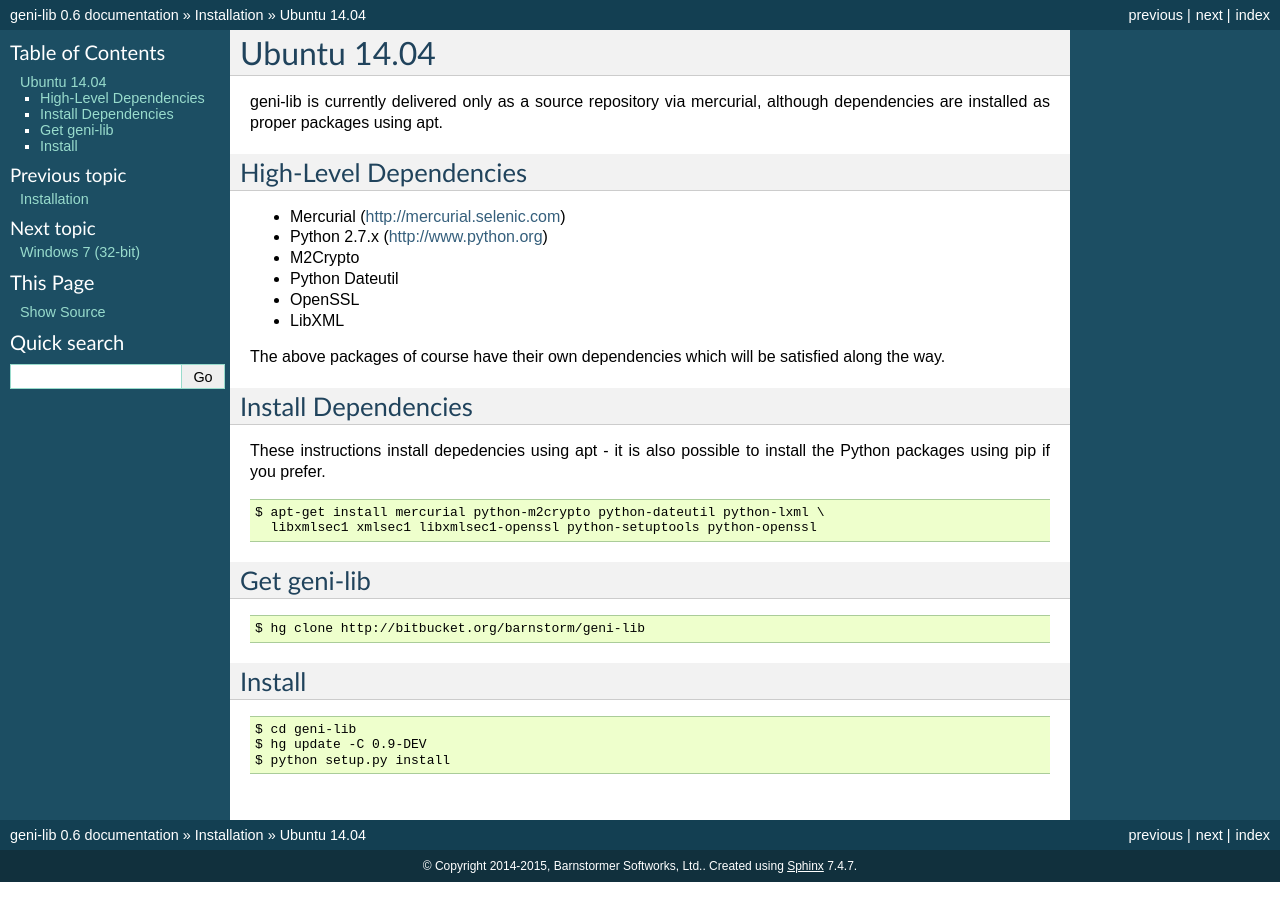
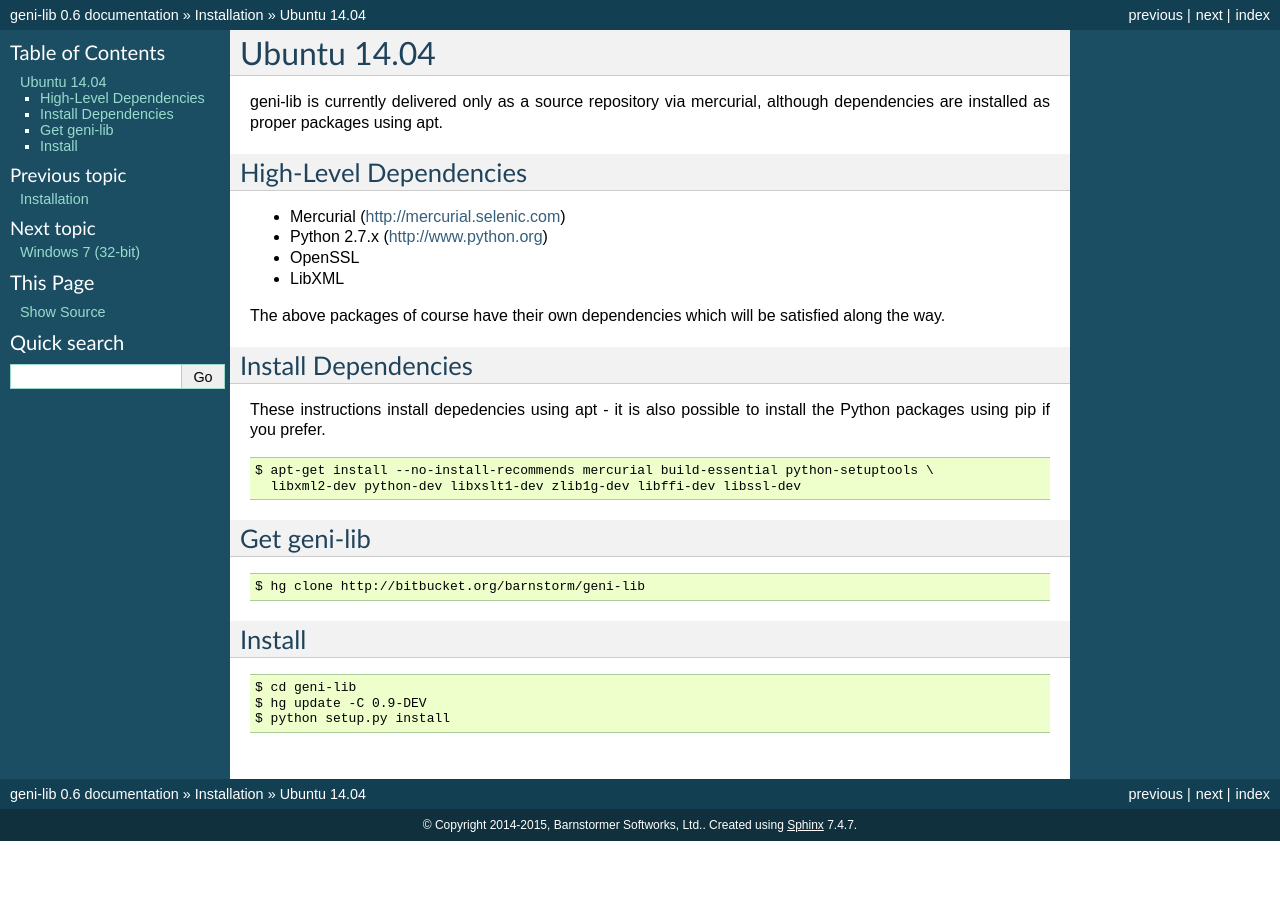
Before and after one commit to kaimast/geni-lib3, a Sphinx documentation site: the page built from docs/source/intro/ubuntu.rst, in a window 1280 px wide. Built offline with Sphinx 7.4.7, drawn with Linux system fonts in a browser that asks for light colours; pages that are not in the unit, such as notebooks, are missing from menus.

Commit message:
Update docs, convert to setuptools

```diff
--- a/docs/source/intro/ubuntu.rst
+++ b/docs/source/intro/ubuntu.rst
@@ -16,8 +16,6 @@
 
 * Mercurial (http://mercurial.selenic.com)
 * Python 2.7.x (http://www.python.org)
-* M2Crypto
-* Python Dateutil
 * OpenSSL
 * LibXML
 
@@ -32,8 +30,8 @@
 
 ::
 
-  $ apt-get install mercurial python-m2crypto python-dateutil python-lxml \
-    libxmlsec1 xmlsec1 libxmlsec1-openssl python-setuptools python-openssl
+  $ apt-get install --no-install-recommends mercurial build-essential python-setuptools \
+    libxml2-dev python-dev libxslt1-dev zlib1g-dev libffi-dev libssl-dev
 
 ============
 Get geni-lib
--- a/setup.py
+++ b/setup.py
@@ -1,7 +1,6 @@
 # Copyright (c) 2014-2016  Barnstormer Softworks, Ltd.
 
-from distutils.core import setup
-import setuptools
+from setuptools import setup, find_packages
 
 import os
 import os.path
@@ -15,7 +14,7 @@
       version = '0.9.1',
       author = 'Nick Bastin',
       author_email = 'nick@bssoftworks.com',
-      packages = setuptools.find_packages(),
+      packages = find_packages(),
       scripts = ['tools/buildcontext/context-from-bundle',
                  'tools/shell/genish'],
       install_requires = [
```
Also changed, not shown: other parts of docs/source/intro/ubuntu.rst (+1 -1 lines), 1 other file.
